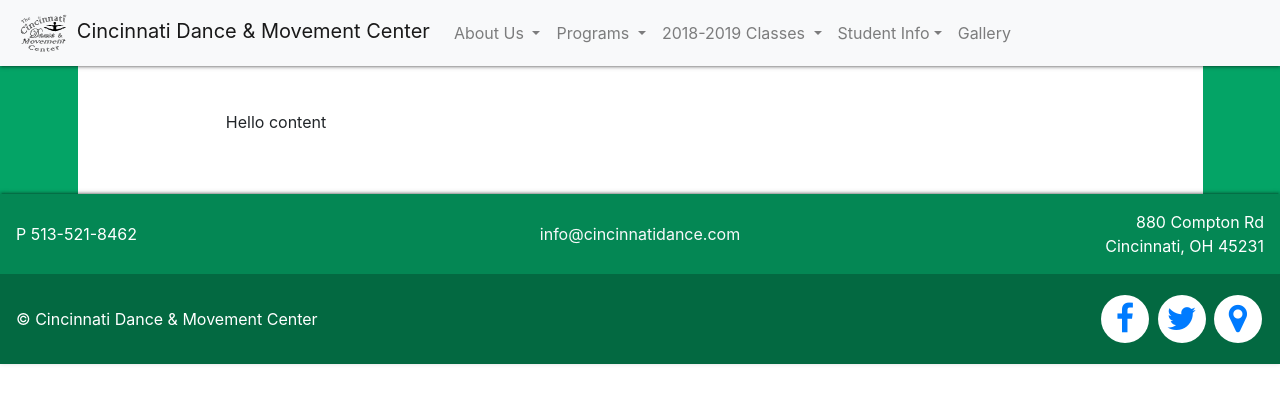
After one commit to johnameyer/cincinnati-dance-website, a PHP site: page /student/tuition.php in a window 1280 px wide. The commit adds this page. Shown: the top 404 px of the page. Run offline with PHP 8.4, Linux system fonts and the light colour scheme; some libraries are stand-ins or nearby versions.

Commit message:
Removing Features

```diff
--- a/includes/menu.php
+++ b/includes/menu.php
@@ -21,20 +21,20 @@
                     About Us
                 </a>
                 <div class="dropdown-menu" aria-labelledby="navbarDropdown">
-                    <a class="dropdown-item" href="about/story">Our Story</a>
+                    <a class="dropdown-item" style="display:none" href="about/story">Our Story</a>
                     <a class="dropdown-item" href="about/crew">Our Crew</a>
                     <a class="dropdown-item" href="about/studio">Our Studio</a>
                 </div>
             </li>
             <li class="nav-item">
-                <a class="nav-link" href="events/">News and Events</a>
+                <a class="nav-link" style="display:none" href="events/">News and Events</a>
             </li>
             <li class="nav-item dropdown">
                 <a class="nav-link dropdown-toggle" href="#" id="dropdownTeams" role="button" data-toggle="dropdown" aria-haspopup="true"
                    aria-expanded="false">
                     Programs
                 </a>
-                <div class="dropdown-menu" aria-labelledby="navbarDropdown">
+                <div class="dropdown-menu" style="display:none" aria-labelledby="navbarDropdown">
                     <a class="dropdown-item" href="team/ballet">Ballet Program</a>
                     <a class="dropdown-item" href="team/open">Open Division</a>
                     <a class="dropdown-item" href="team/performance">Performance Teams</a>
@@ -57,8 +57,12 @@
                     <a class="dropdown-item" href="classes/drop-in">Drop-In Classes (6 to adult)</a>
                 </div>
             </li>
-            <li class="nav-item">
-                <a class="nav-link" href="dancers">For Dancers</a>
+            <li class="nav-item dropdown">
+                <a class="nav-link dropdown-toggle" href="#" id="dropdownTeams" role="button" data-toggle="dropdown" aria-haspopup="true" aria-expanded="false">Student Info</a>
+                <div class="dropdown-menu" aria-labelledby="navbarDropdown">
+                    <a class="dropdown-item" href="student/tuition.php">Tuition/Fees</a>
+                    <a class="dropdown-item" href="student/calendar.php">Calendar</a>
+                </div>
             </li>
             <li class="nav-item">
                 <a class="nav-link" href="gallery">Gallery</a>
--- a/index.php
+++ b/index.php
@@ -26,15 +26,11 @@
                     <div class="justify-content-md-center">
                             <?php include_once 'includes/info.php'; ?>
 
-                            <?php include_once 'includes/home/awards.php'; ?>
-
                             <?php include_once 'includes/calendar.php'; ?>
                         </div>
                 </div>
             </div>
         </div>
-
-        <?php include_once 'includes/home/testimonials.php'; ?>
 
         <?php include_once 'includes/footer.php'; ?>
 
--- /dev/null
+++ b/student/tuition.php
@@ -0,0 +1,39 @@
+<?php
+set_include_path('../');
+?>
+<!doctype html>
+<html lang="en">
+
+<head>
+	<?php include_once 'includes/head.php'; ?>
+
+	<link rel="stylesheet" href="css/carousel.css">
+	<link rel="stylesheet" href="css/awards.css">
+	<link rel="stylesheet" href="css/actioncalls.css">
+</head>
+
+<body>
+	<?php include_once 'includes/menu.php'; ?>
+
+	<div class="drop-up">
+		<div class="container-fluid body-container">
+			<div class="body-inner">
+				<div class="row justify-content-md-center">
+					<div class="col-md-10 col-md-offset-1">
+						<br>
+
+                        <p> Hello content </p>
+
+						<br>
+					</div>
+				</div>
+			</div>
+		</div>
+	</div>
+
+	<?php include_once 'includes/footer.php'; ?>
+
+	<?php include_once 'includes/javascript.php'; ?>
+</body>
+
+</html>
```
Also changed, not shown: student/calendar.php (added, +39 -0 lines). Lines whose indentation alone changed are shown as unchanged.
